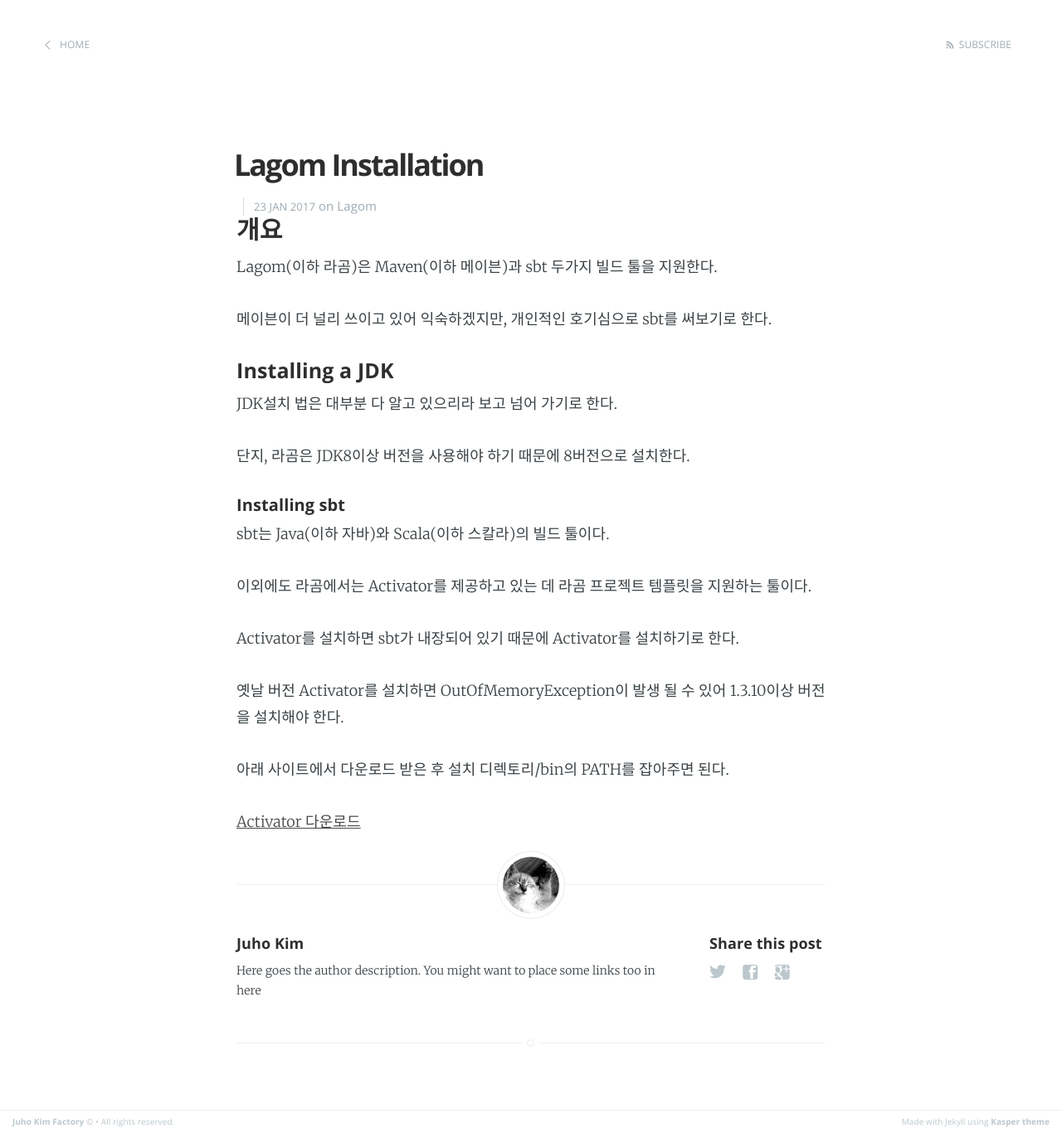
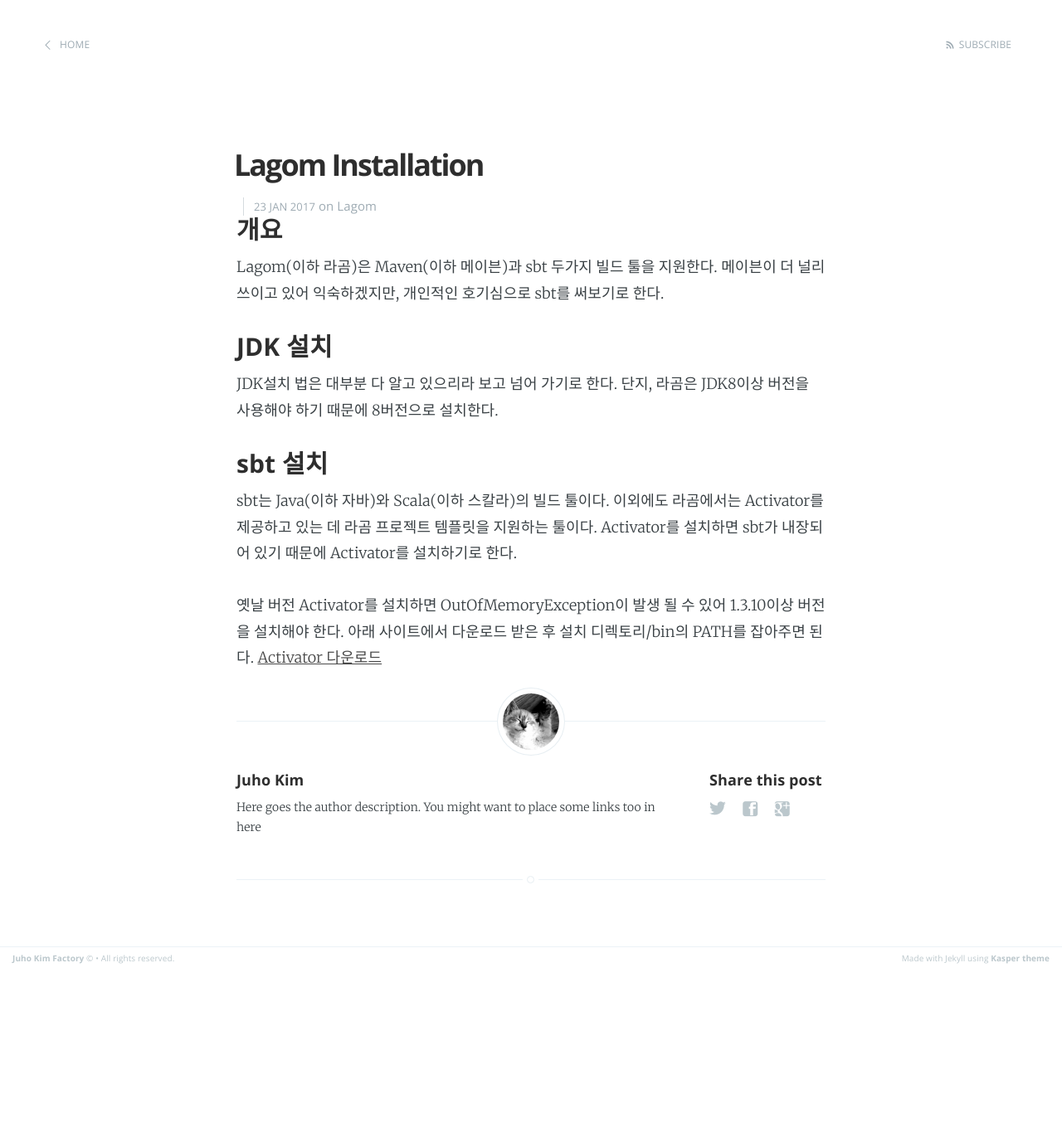
Before and after one commit to juho0719/juho0719.github.io, a Jekyll site: the page built from _posts/2017-01-23-lagom-install.md, in a window 1280 px wide. Shown: the whole page at 83% size. Built offline with Jekyll 4.4.1, drawn with Linux system fonts in a browser that asks for light colours; our own code applies the rules of GitHub Pages for plain Markdown files; after the commit the page ends 1169 px from its top, so only the background shows below that.

Commit message:
엔터키 수정

```diff
--- a/_posts/2017-01-23-lagom-install.md
+++ b/_posts/2017-01-23-lagom-install.md
@@ -4,33 +4,27 @@
 categories: Lagom
 ---
 
+
 ### 개요
 
 Lagom(이하 라곰)은 Maven(이하 메이븐)과 sbt 두가지 빌드 툴을 지원한다.
-
 메이븐이 더 널리 쓰이고 있어 익숙하겠지만, 개인적인 호기심으로 sbt를 써보기로 한다.
 
 
-#### Installing a JDK
+### JDK 설치
 
 
 JDK설치 법은 대부분 다 알고 있으리라 보고 넘어 가기로 한다.
-
 단지, 라곰은 JDK8이상 버전을 사용해야 하기 때문에 8버전으로 설치한다.
 
 
-##### Installing sbt
+### sbt 설치
 
 
 sbt는 Java(이하 자바)와 Scala(이하 스칼라)의 빌드 툴이다.
-
 이외에도 라곰에서는 Activator를 제공하고 있는 데 라곰 프로젝트 템플릿을 지원하는 툴이다.
-
 Activator를 설치하면 sbt가 내장되어 있기 때문에 Activator를 설치하기로 한다.
 
-
 옛날 버전 Activator를 설치하면 OutOfMemoryException이 발생 될 수 있어 1.3.10이상 버전을 설치해야 한다.
-
 아래 사이트에서 다운로드 받은 후 설치 디렉토리/bin의 PATH를 잡아주면 된다.
-
 [Activator 다운로드](https://www.lightbend.com/activator/download)
```
